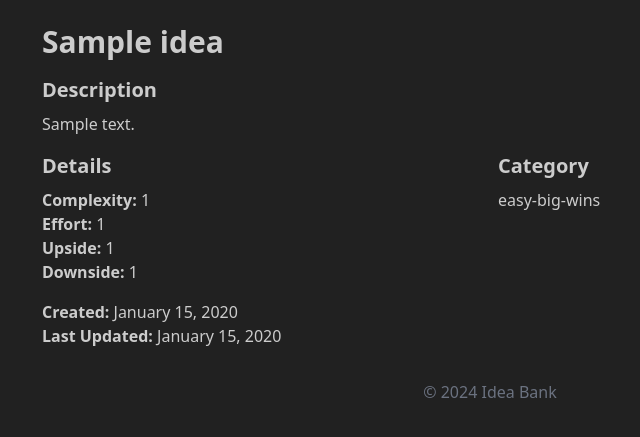
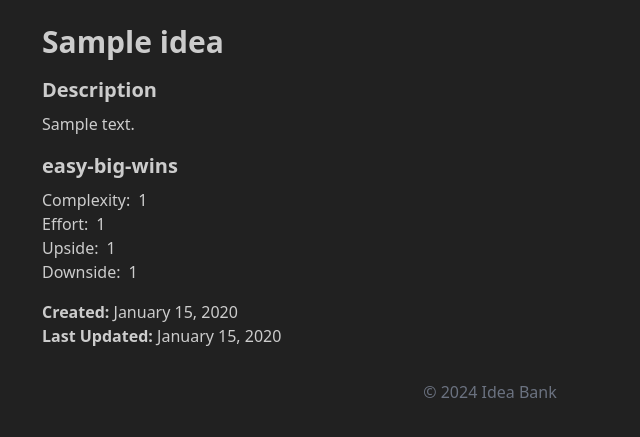
Before and after one commit to davebrougham/ibank, a Django app: page /idea/1/ in a window 1280 px wide. Shown: the part 64-501 px from the top of the page, without its empty margins (150-790 px from the left). Run offline with Django 5.2, Linux system fonts and the light colour scheme; tables that the repository leaves empty hold one stand-in row (values such as "Sample post"); some libraries are stand-ins or nearby versions.

Commit message:
Refactor the page structure of idea_detail

```diff
--- a/bank/templates/idea_detail.html
+++ b/bank/templates/idea_detail.html
@@ -4,24 +4,32 @@
 
 {% block content %}
 <div class="max-w-4xl mx-auto">
-    <h1 class="text-3xl font-bold mb-4">{{ idea.name }}</h1>
+    <h1 class="text-3xl font-bold mb-4"><span class="editable" data-field="name">{{ idea.name }}</span></h1>
 
     <div class="mb-4">
         <h2 class="text-xl font-semibold mb-2">Description</h2>
-        <p class="whitespace-pre-wrap">{{ idea.description }}</p>
+        <p class="whitespace-pre-wrap editable" data-field="description">{{ idea.description }}</p>
     </div>
 
     <div class="grid grid-cols-2 gap-4 mb-4">
         <div>
-            <h2 class="text-xl font-semibold mb-2">Details</h2>
-            <p><strong>Complexity:</strong> <span class="editable" data-field="complexity">{{ idea.complexity }}</span></p>
-            <p><strong>Effort:</strong> <span class="editable" data-field="effort">{{ idea.effort }}</span></p>
-            <p><strong>Upside:</strong> <span class="editable" data-field="upside">{{ idea.upside }}</span></p>
-            <p><strong>Downside:</strong> <span class="editable" data-field="downside">{{ idea.downside }}</span></p>
-        </div>
-        <div>
-            <h2 class="text-xl font-semibold mb-2">Category</h2>
-            <p>{{ idea.category }}</p>
+            <h2 class="text-xl font-semibold mb-2">{{ idea.category }}</h2>
+            <p class="editable-field flex items-center space-x-2" data-field="complexity">
+                <span>Complexity:</span>
+                <span class="editable-value">{{ idea.complexity }}</span>
+            </p>
+            <p class="editable-field flex items-center space-x-2" data-field="effort">
+                <span>Effort:</span>
+                <span class="editable-value">{{ idea.effort }}</span>
+            </p>
+            <p class="editable-field flex items-center space-x-2" data-field="upside">
+                <span>Upside:</span>
+                <span class="editable-value">{{ idea.upside }}</span>
+            </p>
+            <p class="editable-field flex items-center space-x-2" data-field="downside">
+                <span>Downside:</span>
+                <span class="editable-value">{{ idea.downside }}</span>
+            </p>
         </div>
     </div>
 
@@ -35,29 +43,73 @@
 {% block extra_body %}
 <script>
     document.addEventListener('DOMContentLoaded', function() {
-        const editables = document.querySelectorAll('.editable');
+        const editables = document.querySelectorAll('.editable, .editable-field');
 
         editables.forEach(editable => {
             editable.addEventListener('click', function() {
-                const text = this.textContent;
-                const input = document.createElement('input');
-                input.value = text;
-                input.className = 'input input-bordered input-sm w-full';
-                input.dataset.field = this.dataset.field;
-                this.parentNode.replaceChild(input, this);
-                input.focus();
+                const field = this.dataset.field;
+                let valueElement, text;
 
-                input.addEventListener('blur', function() {
-                    const span = document.createElement('span');
-                    span.textContent = this.value;
-                    span.className = 'editable';
-                    span.dataset.field = this.dataset.field;
-                    this.parentNode.replaceChild(span, this);
-                    updateIdea(span);
-                });
+                if (this.classList.contains('editable-field')) {
+                    valueElement = this.querySelector('.editable-value');
+                    text = valueElement.textContent;
+                } else {
+                    valueElement = this;
+                    text = this.textContent;
+                }
 
-                input.addEventListener('keypress', function(e) {
-                    if (e.key === 'Enter') {
+                let inputElement;
+                if (field === 'description') {
+                    inputElement = document.createElement('textarea');
+                    inputElement.className = 'textarea textarea-bordered w-full min-h-[100px]';
+                    inputElement.style.height = 'auto';
+                    inputElement.style.height = inputElement.scrollHeight + 'px';
+                } else {
+                    inputElement = document.createElement('input');
+                    if (field === 'name') {
+                        inputElement.className = 'input input-bordered input-sm w-full max-w-md';
+                    } else {
+                        inputElement.className = 'input input-bordered input-sm w-24 min-w-[6rem] ml-2';
+                    }
+                }
+
+                inputElement.value = text.trim();
+                inputElement.dataset.field = field;
+
+                valueElement.parentNode.replaceChild(inputElement, valueElement);
+                inputElement.focus();
+
+                if (field === 'description') {
+                    inputElement.addEventListener('input', function() {
+                        this.style.height = 'auto';
+                        this.style.height = this.scrollHeight + 'px';
+                    });
+                }
+
+                const blurHandler = function() {
+                    const newElement = document.createElement(field === 'description' ? 'p' : 'span');
+                    newElement.textContent = this.value;
+
+                    if (this.parentNode.classList.contains('editable-field')) {
+                        newElement.className = 'editable-value';
+                    } else {
+                        newElement.className = 'editable';
+                        newElement.dataset.field = field;
+                    }
+
+                    if (field === 'description') {
+                        newElement.className += ' whitespace-pre-wrap';
+                    }
+
+                    this.parentNode.replaceChild(newElement, this);
+                    updateIdea(newElement);
+                };
+
+                inputElement.addEventListener('blur', blurHandler);
+
+                inputElement.addEventListener('keypress', function(e) {
+                    if (e.key === 'Enter' && !e.shiftKey && field !== 'description') {
+                        e.preventDefault();
                         this.blur();
                     }
                 });
@@ -65,7 +117,7 @@
         });
 
         function updateIdea(element) {
-            const field = element.dataset.field;
+            const field = element.dataset.field || element.parentNode.dataset.field;
             const value = element.textContent;
             const ideaId = {{ idea.id }};
 
```
